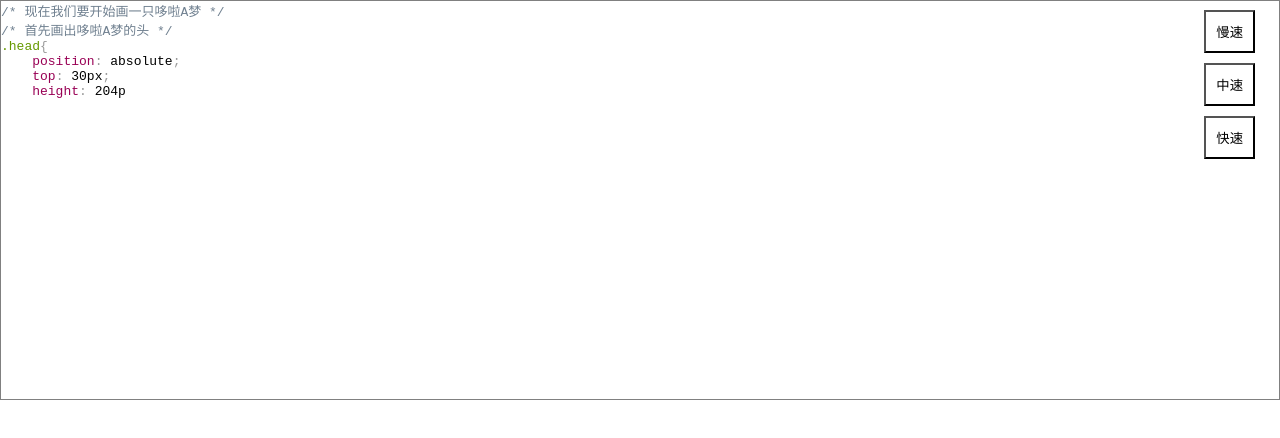
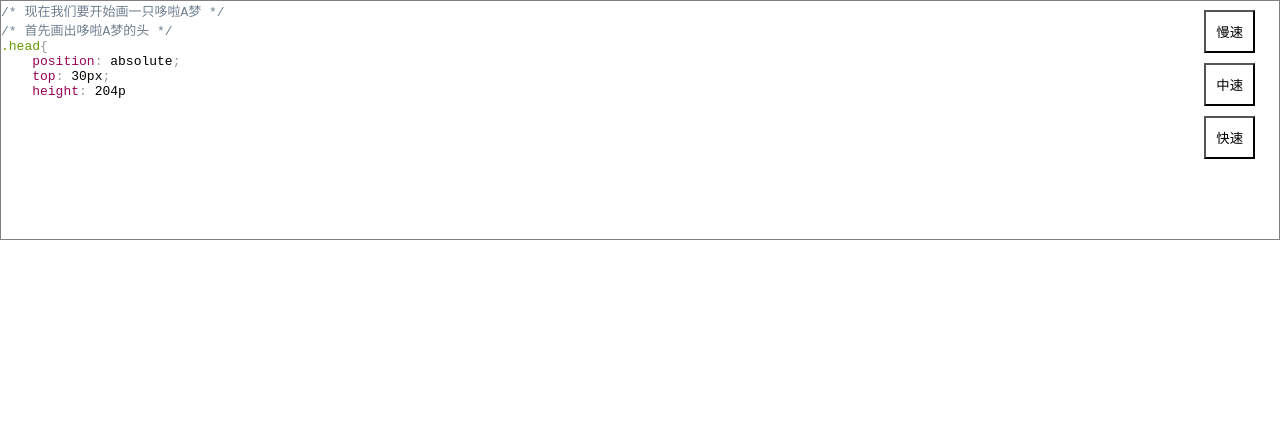
Before and after one commit to fxyf1991/doraemon, a plain HTML site: page index.html in a window 1280 px wide. Drawn offline with nearby package versions, Linux system fonts and the light colour scheme.

Commit message:
优化手机体验

```diff
--- a/main.js
+++ b/main.js
@@ -367,7 +367,8 @@
     left: 50%;
     margin-left: -8px;
 }
-/* 最后把鼠标放到头上让哆啦A梦的眼珠动起来吧 */
+/* 最后把鼠标放到头上或手机点击屏幕
+ * 让哆啦A梦的眼珠动起来吧 */
 .head:hover .rightEyeball{
     animation: eyeballRoll 2s infinite linear;
 }
--- a/style.css
+++ b/style.css
@@ -11,7 +11,7 @@
 }
 
 #code{
-    height: 50vh;
+    height: 30vh;
     top: 0;
     overflow: auto;
     border: 1px solid gray;
```
Lines whose indentation alone changed are shown as unchanged.
